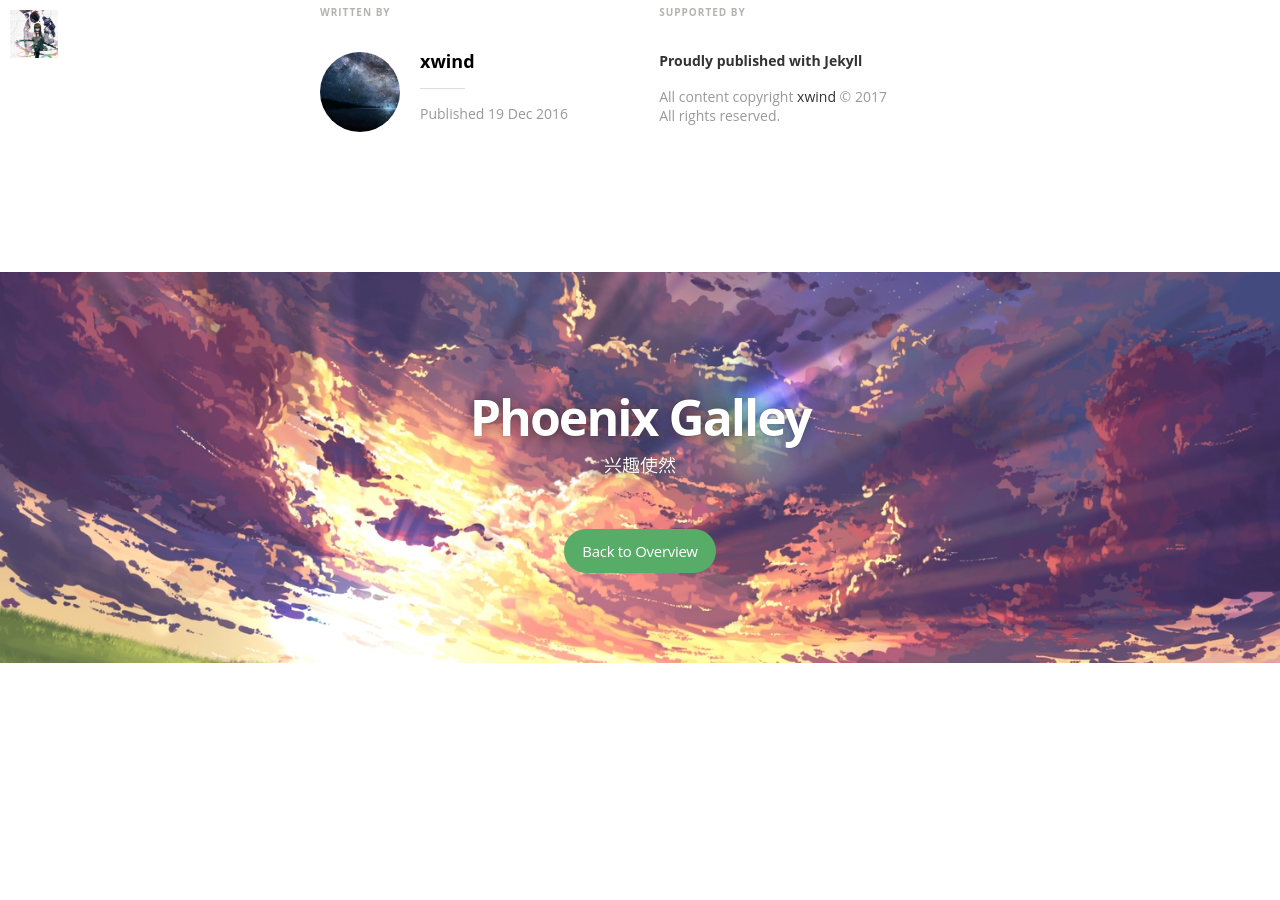
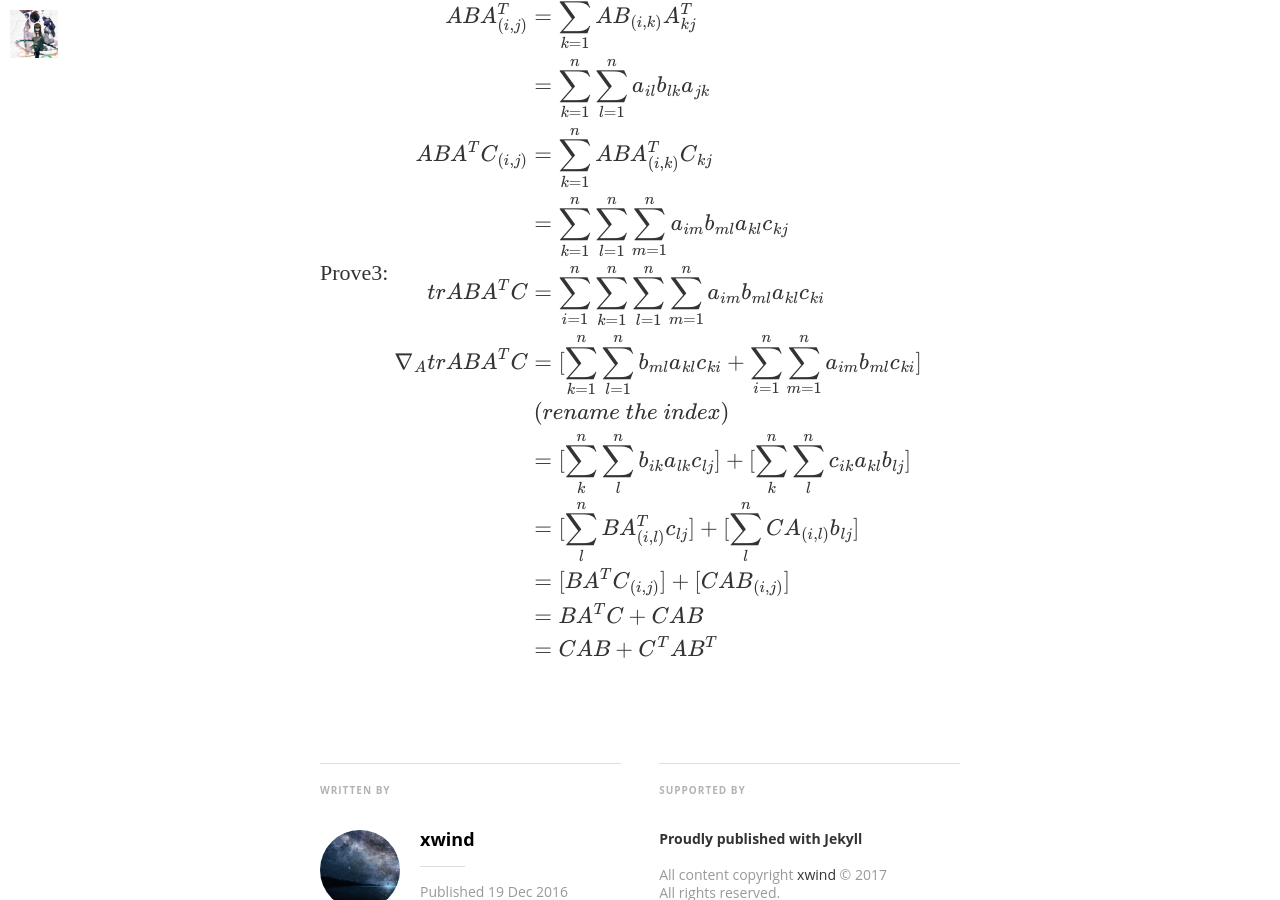
Before and after one commit to xwind/xwind.github.io, a Jekyll site: the page built from _posts/2016-12-19-cs229.markdown, in a window 1280 px wide and 900 px high, scrolled down 1247 px. Built offline with Jekyll 4.4.1, drawn with Linux system fonts in a browser that asks for light colours; nearby versions of some CDN libraries; some web fonts are replaced; formulas are drawn with MathJax 3; comment, search, counter and statistics services are not loaded; before the commit the page ends 1910 px from its top, so only the background shows below that.

Commit message:
2017-01-01

```diff
--- a/_posts/2016-12-19-cs229.markdown
+++ b/_posts/2016-12-19-cs229.markdown
@@ -42,3 +42,22 @@ Th2:$$\nabla_{A^T}f(A) = (\nabla_{A}f(A))^T $$
 Prove2: Obviously!
 
 Th3:$$\nabla_{A}trABA^TC = CAB + C^TAB^T$$
+Prove3:
+$$
+\begin{aligned}
+A&=[A_{(i,j)}]\\
+AB_{(i,j)}&=\sum_{k=1}^na_{ik}a_{kj}\\
+ABA^T_{(i,j)}&=\sum_{k=1}^nAB_{(i,k)}A^T_{kj}\\
+			 &=\sum_{k=1}^n\sum_{l=1}^na_{il}b_{lk}a_{jk}\\
+ABA^TC_{(i,j)}&=\sum_{k=1}^nABA^T_{(i,k)}C_{kj}\\
+			  &=\sum_{k=1}^n\sum_{l=1}^n\sum_{m=1}^na_{im}b_{ml}a_{kl}c_{kj}\\
+trABA^TC&=\sum_{i=1}^n\sum_{k=1}^n\sum_{l=1}^n\sum_{m=1}^na_{im}b_{ml}a_{kl}c_{ki}\\
+\nabla_{A}trABA^TC&=[\sum_{k=1}^n\sum_{l=1}^nb_{ml}a_{kl}c_{ki}+\sum_{i=1}^n\sum_{m=1}^na_{im}b_{ml}c_{ki}]\\
+				  &\ (rename\ the\ index)\\
+				  &=[\sum_{k}^n\sum_{l}^nb_{ik}a_{lk}c_{lj}]+[\sum_{k}^n\sum_{l}^nc_{ik}a_{kl}b_{lj}]\\
+				  &=[\sum_{l}^nBA^T_{(i,l)}c_{lj}]+[\sum_{l}^nCA_{(i,l)}b_{lj}]\\
+				  &=[BA^TC_{(i,j)}]+[CAB_{(i,j)}]\\
+				  &=BA^TC+CAB\\
+				  &=CAB+C^TAB^T\\
+\end{aligned}
+$$
```
